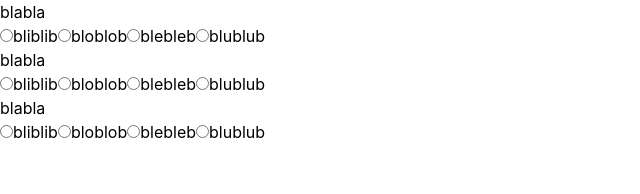
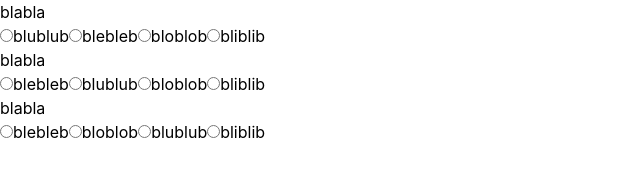
Before and after one commit to manusdextra/answersheet, a React (Create React App) app: page / in a window 1280 px wide. Shown: the top 194 px of the page, without its empty margins (0-640 px from the left). Built offline with nearby package versions, Linux system fonts and the light colour scheme.

Commit message:
QuestionField: randomize the order of answers

```diff
--- a/src/components/QuestionField.tsx
+++ b/src/components/QuestionField.tsx
@@ -6,15 +6,7 @@ export const QuestionField = ({
   rightanswer,
   wronganswers,
 }: Question) => {
-  const allAnswers = [...wronganswers, rightanswer];
-  // const options = { rightanswer, ...wronganswers }.map((x) => (
-  //   <>
-  //     <input type="radio" id={x}>
-  //       {x}
-  //     </input>
-  //     <label htmlFor={x}>{x}</label>
-  //   </>
-  // ));
+  const allAnswers = [...wronganswers, rightanswer].sort(() => Math.random() - 0.5);
   const options = allAnswers.map((answer) => (
     <>
       <input type="radio" id={answer} name={question} />
```
